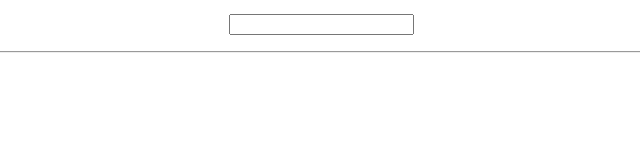
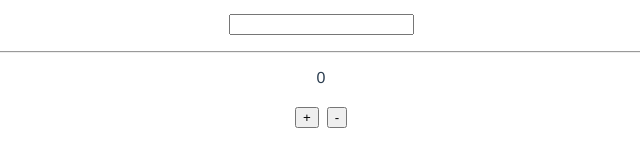
Before and after one commit to merchuli/vue2-todo, a Vue app: page / in a window 1280 px wide. Shown: the part 364-530 px from the top of the page, without its empty margins (319-959 px from the left). Built offline with nearby package versions, Linux system fonts and the light colour scheme.

Commit message:
feat: Practice simple vuex - using state and mutations

```diff
--- a/src/App.vue
+++ b/src/App.vue
@@ -13,18 +13,21 @@
 			@deleteItem="deleteItem"
 		/>
 		<hr>
+		<counter />
 	</div>
 </template>
 
 <script>
 import InputArea from './components/InputArea.vue';
 import List from './components/List.vue';
+import Counter from './components/Count.vue';
 
 export default {
 	name: 'App',
 	components: {
 		InputArea,
 		List,
+		Counter,
 	},
 	data() {
 		return {
--- /dev/null
+++ b/src/components/Count.vue
@@ -0,0 +1,37 @@
+<template>
+	<div>
+		<p>{{ count }}</p>
+		<p>
+			<button @click="increment">
+				+
+			</button>
+			<button @click="decrement">
+				-
+			</button>
+		</p>
+	</div>
+</template>
+
+<script>
+const component = {
+	computed: {
+		count() {
+			return this.$store.state.count;
+		},
+	},
+	methods: {
+		increment() {
+			this.$store.commit('increment');
+		},
+		decrement() {
+			this.$store.commit('decrement');
+		},
+	},
+};
+export default component;
+</script>
+<style scoped>
+button {
+    margin: 4px;
+}
+</style>
--- a/src/main.js
+++ b/src/main.js
@@ -1,8 +1,10 @@
 import Vue from 'vue';
+import store from './store/counter'
 import App from './App.vue';
 
 Vue.config.productionTip = false;
 
 new Vue({
+  store,
   render: (h) => h(App),
 }).$mount('#app');
--- /dev/null
+++ b/src/store/counter.js
@@ -0,0 +1,17 @@
+import Vue from 'vue';
+import Vuex from 'vuex';
+
+const initState = {count: 0};
+
+const mutations = {increment: state => { state.count += 1; }, decrement: state => { state.count -= 1; }};
+
+
+Vue.use(Vuex);
+
+const store = new Vuex.Store({
+	namespaced: true,
+	state: initState,
+	mutations,
+});
+
+export default store;
```
